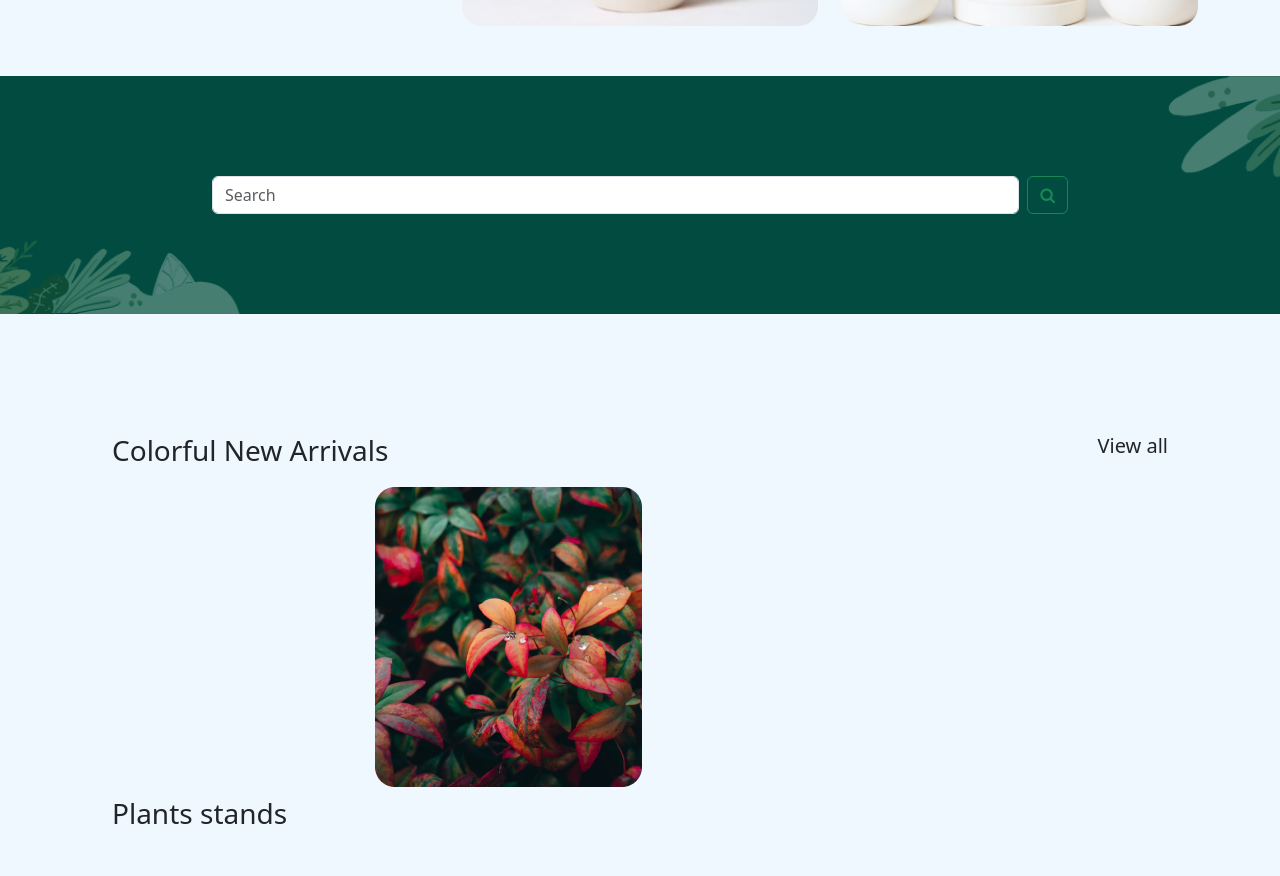
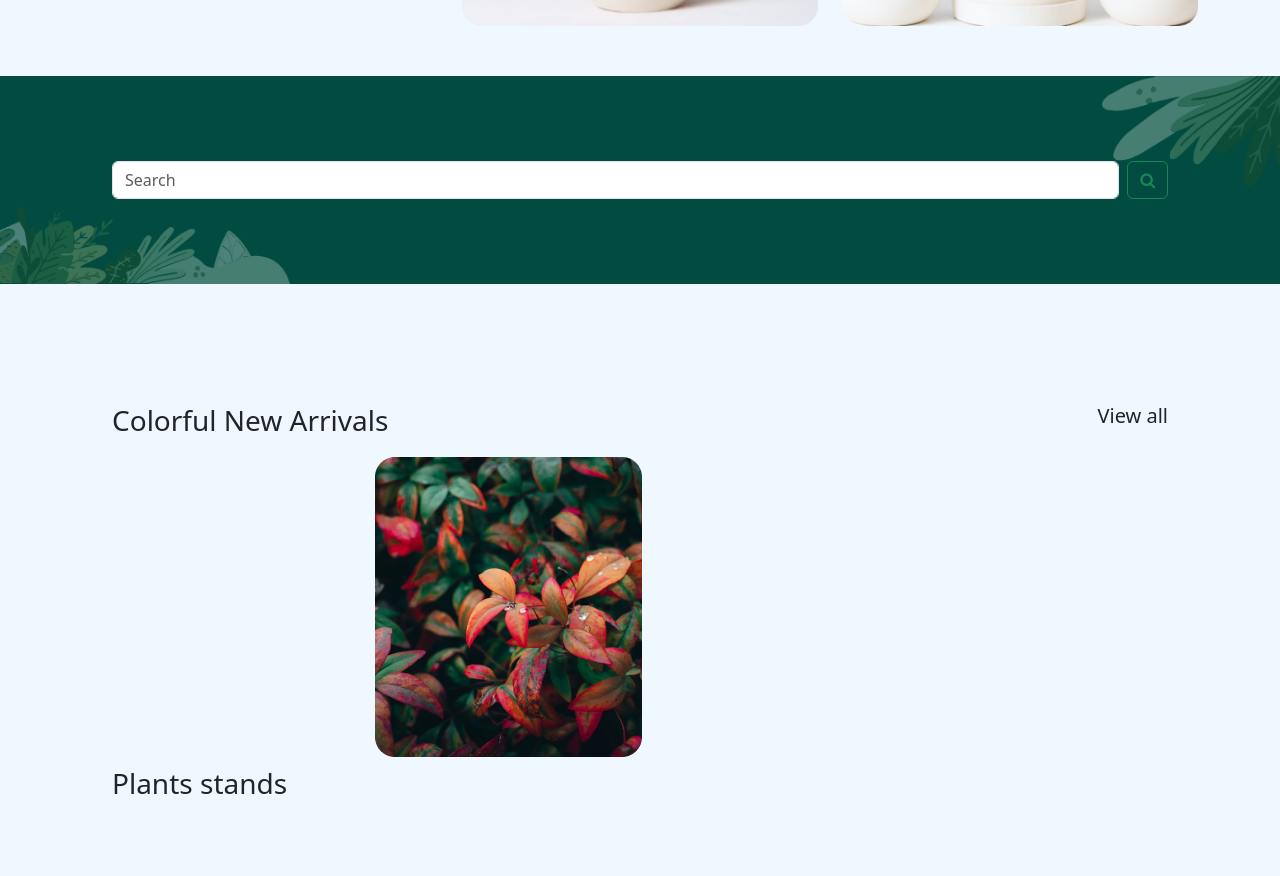
Before and after one commit to satyamsouravkr/Figma, a plain HTML site: page index.html in a window 1280 px wide. Shown: the part 1322-2198 px from the top of the page. Drawn offline with nearby package versions, Linux system fonts and the light colour scheme.

Commit message:
Update style.css

```diff
--- a/style.css
+++ b/style.css
@@ -67,7 +67,7 @@ body{
 }
 .search{
     background-image: url(image/search.png);
-    padding: 100px 200px;
+    padding: 85px 100px;
     background-size: cover;
     background-position: center;
 }
```
